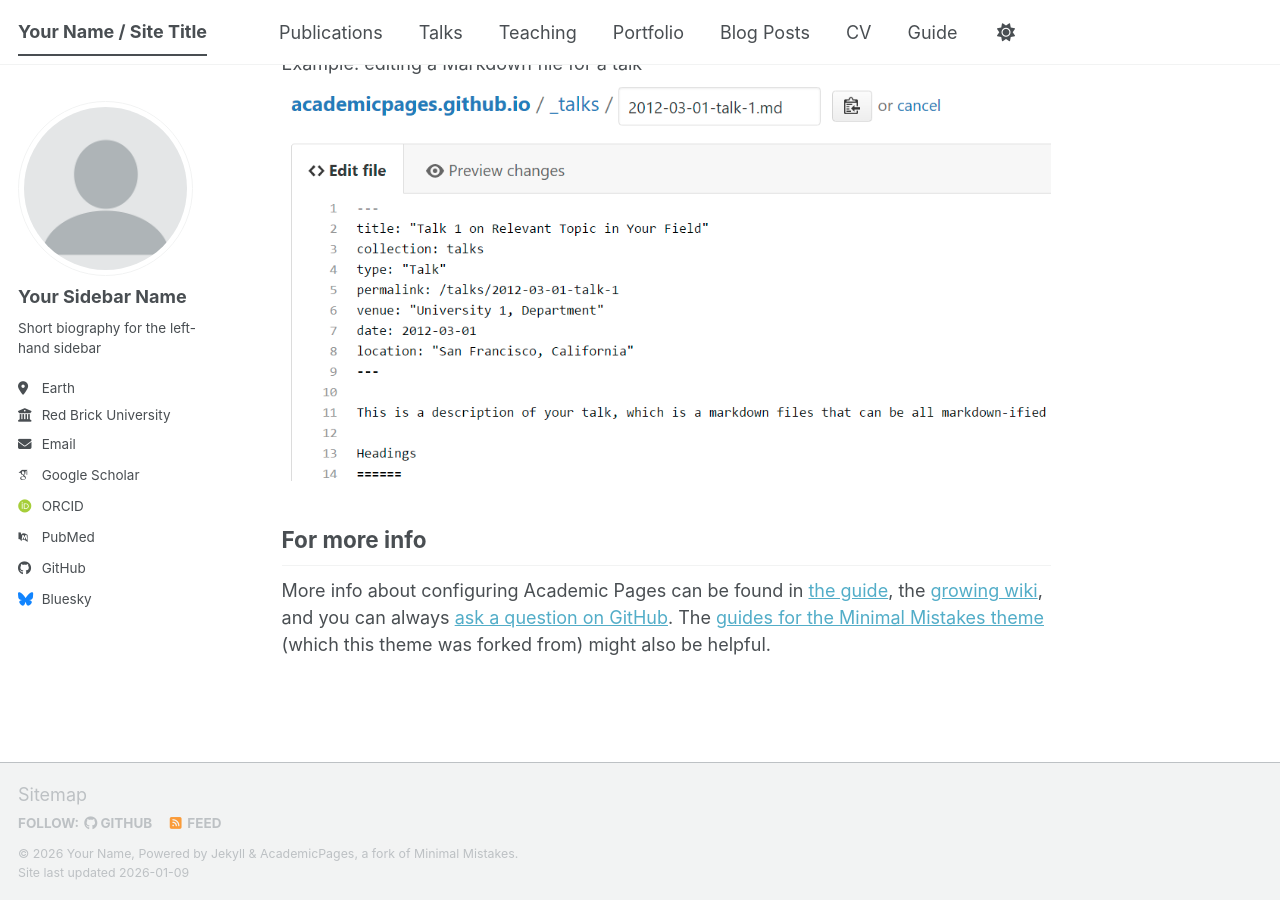
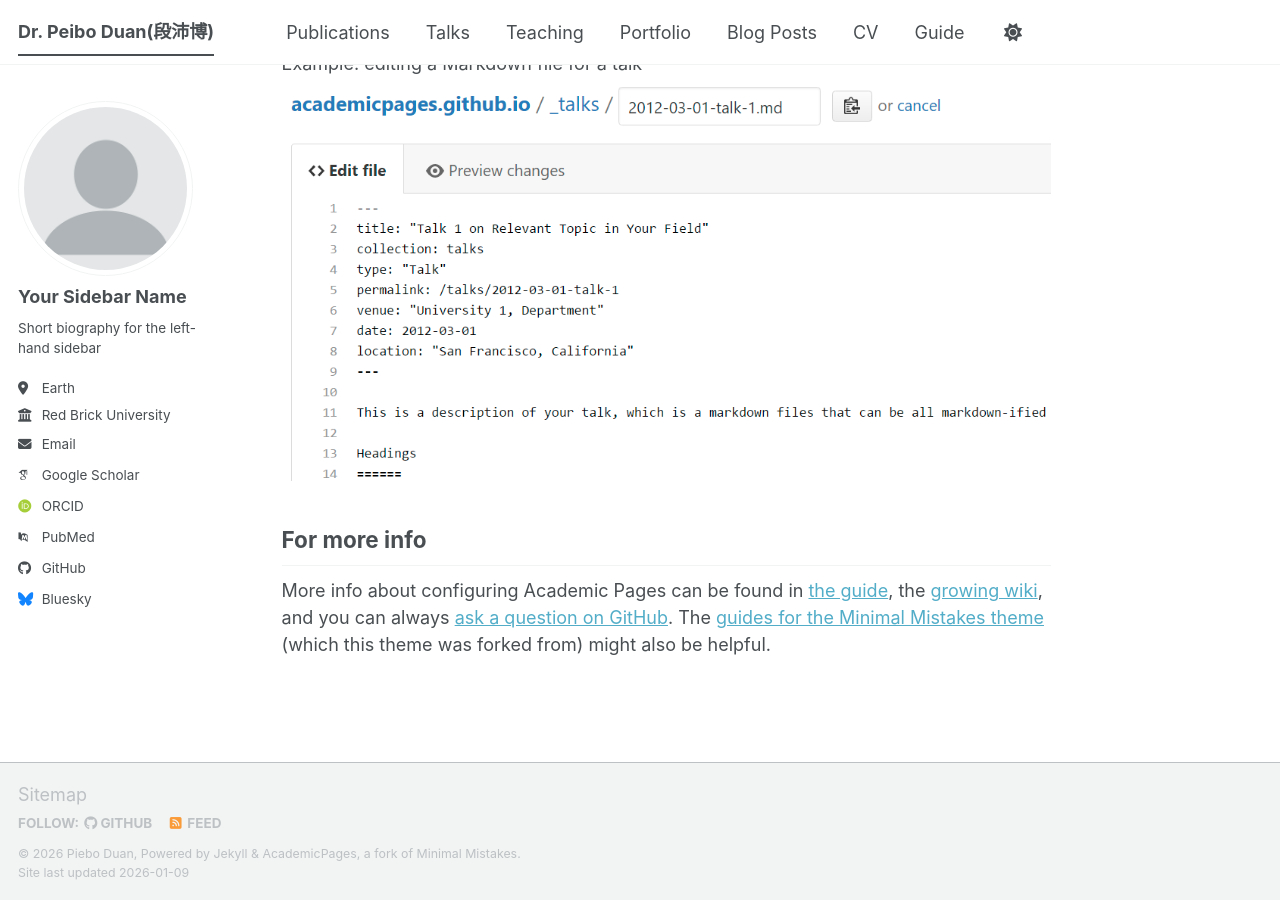
Before and after one commit to aurora76/peiboduan, a Jekyll site: the page built from _pages/about.md, in a window 1280 px wide and 900 px high, scrolled down 2720 px. Built offline with Jekyll 4.4.1, drawn with Linux system fonts in a browser that asks for light colours; some web fonts are replaced; a script bundle is joined from its source files by our own code; library files that are not in the unit come from our copies.

Commit message:
Update _config.yml

```diff
--- a/_config.yml
+++ b/_config.yml
@@ -5,18 +5,17 @@
 # For technical reasons, this file is *NOT* reloaded automatically when you use
 # `jekyll serve -l -H localhost`. If you change this file, please restart the
 # server process.
-
 # Basic Site Settings
 locale                   : "en-US"
 site_theme               : "default" # The available themes options are "default", "air", "sunrise", "mint", "dirt" and "contrast"
-title                    : "Your Name / Site Title"
+title                    : "Dr. Peibo Duan(段沛博)"
 title_separator          : "-"
-name                     : &name "Your Name"
-description              : &description "Your Name's academic portfolio"   # Update this with a general description of your site, this is the default if not overridden by a page
-url                      : https://academicpages.github.io # The base hostname & protocol for your site e.g. "https://[your GitHub username].github.io",
+name                     : &name "Piebo Duan"
+description              : &description "Peibo Duan's academic portfolio"   # Update this with a general description of your site, this is the default if not overridden by a page
+url                      : https://peiboduan.github.io # The base hostname & protocol for your site e.g. "https://[your GitHub username].github.io",
                                                            # or if you already have some other page hosted on Github then use "https://[your GitHub username].github.io/[Your Repo Name]"
-baseurl                  : "" # the subpath of your site, e.g. "/blog"
-repository               : "academicpages/academicpages.github.io"
+baseurl                  : "/peiboduan" # the subpath of your site, e.g. "/blog"
+repository               : "aurora76/peiboduan"
 
 # Site Author - The following control what appear as part of the author content on the side bar.
 #               If a field is blank the icon and link will not appear, otherwise it will be shown.
```
